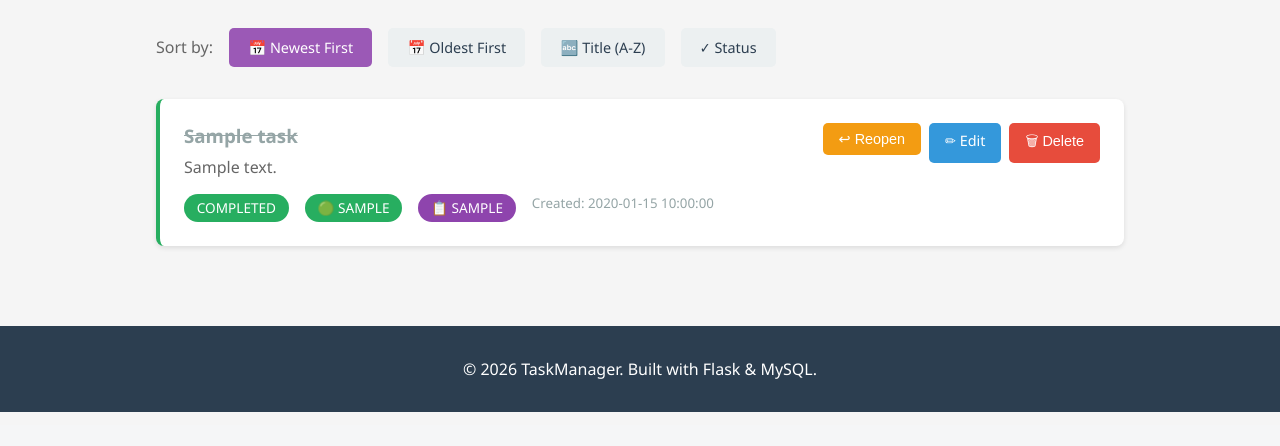
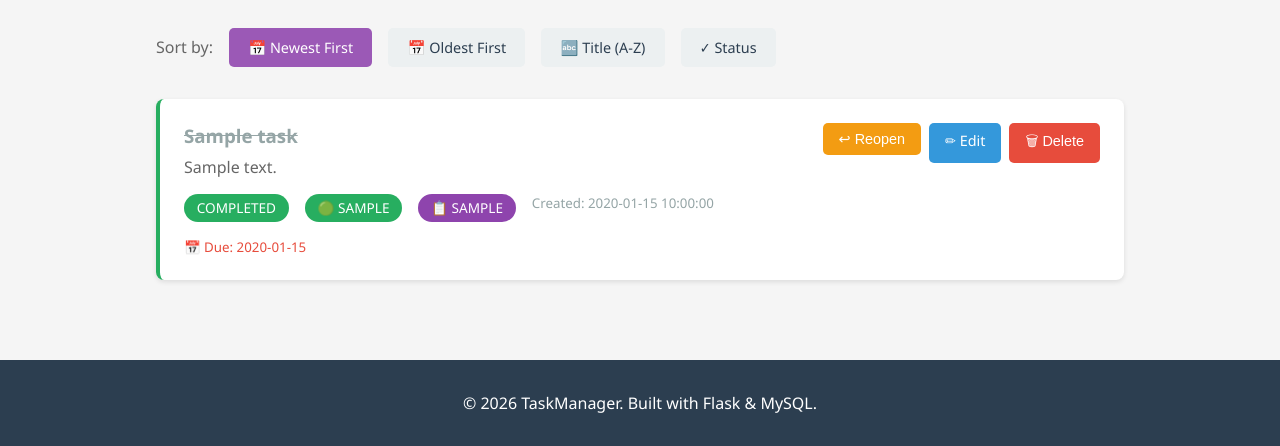
Before and after one commit to rijanxtha7/task-manager, a Flask app: page /tasks in a window 1280 px wide. Shown: the part 375-821 px from the top of the page. Before the commit the page ends 787 px from the top, so only its background shows below. Run offline with Flask 3, Linux system fonts and the light colour scheme; a user stored in the database is signed in; tables that the repository leaves empty hold one stand-in row (values such as "Sample post").

Commit message:
Display due date on task cards in task list

```diff
--- a/app/templates/tasks.html
+++ b/app/templates/tasks.html
@@ -104,6 +104,9 @@
                         </span>
                         {% endif %}
                         <small style="color: #95a5a6;">Created: {{ task.created_at }}</small>
+                        {% if task.due_date %}
+                        <small style="color: #e74c3c; font-weight: 500;">📅 Due: {{ task.due_date }}</small>
+                        {% endif %}
                     </div>
                 </div>
                 <div style="display: flex; gap: 0.5rem;">
```
